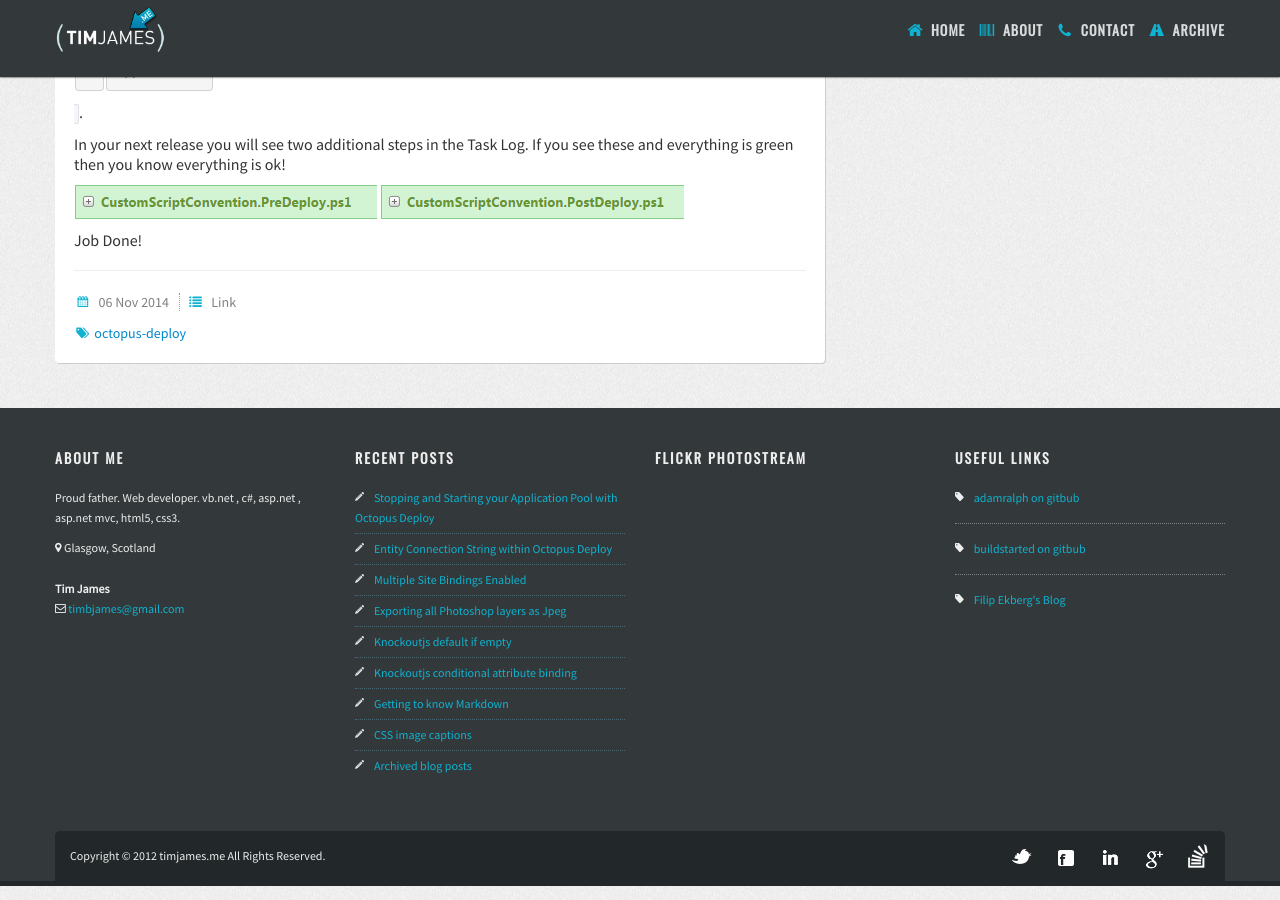
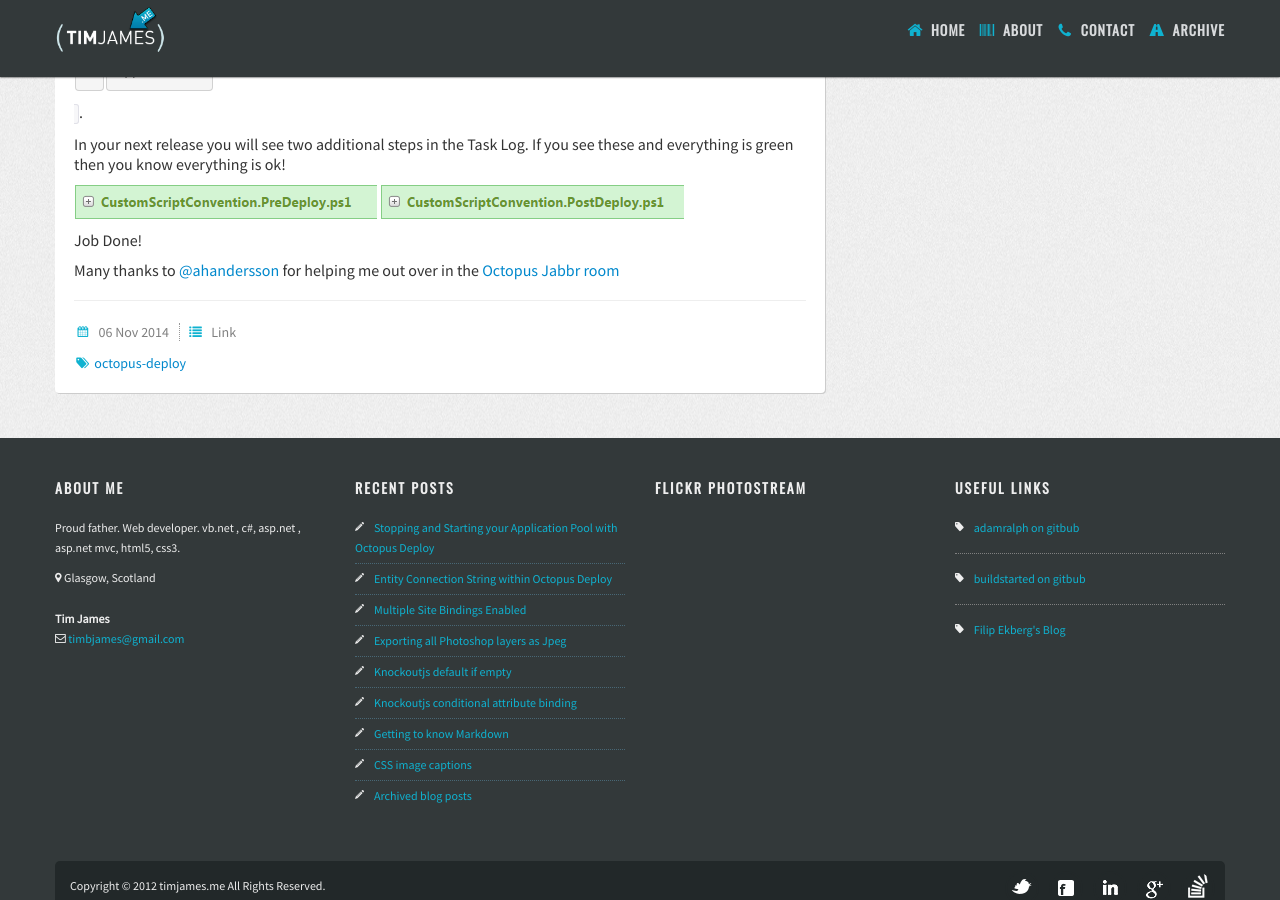
Before and after one commit to timbjames/timbjames.github.com, a Jekyll site: the page built from _posts/2014-11-06-octopusdeploy-stop-start-apppool.md, in a window 1280 px wide and 900 px high, scrolled down 1381 px. Built offline with Jekyll 4.4.1, drawn with Linux system fonts in a browser that asks for light colours; nearby versions of some CDN libraries; some web fonts are replaced; Markdown is read by kramdown in place of the engine named in the settings; comment, search, counter and statistics services are not loaded.

Commit message:
added thanks to ahandersson

```diff
--- a/_posts/2014-11-06-octopusdeploy-stop-start-apppool.md
+++ b/_posts/2014-11-06-octopusdeploy-stop-start-apppool.md
@@ -39,3 +39,5 @@ In your next release you will see two additional steps in the Task Log. If you s
 ![Export Layers to files options](/img/post-deploy-success.png)
 
 Job Done!
+
+Many thanks to [@ahandersson](https://twitter.com/ahandersson) for helping me out over in the [Octopus Jabbr room](https://jabbr.net/#/rooms/octopus)
```
